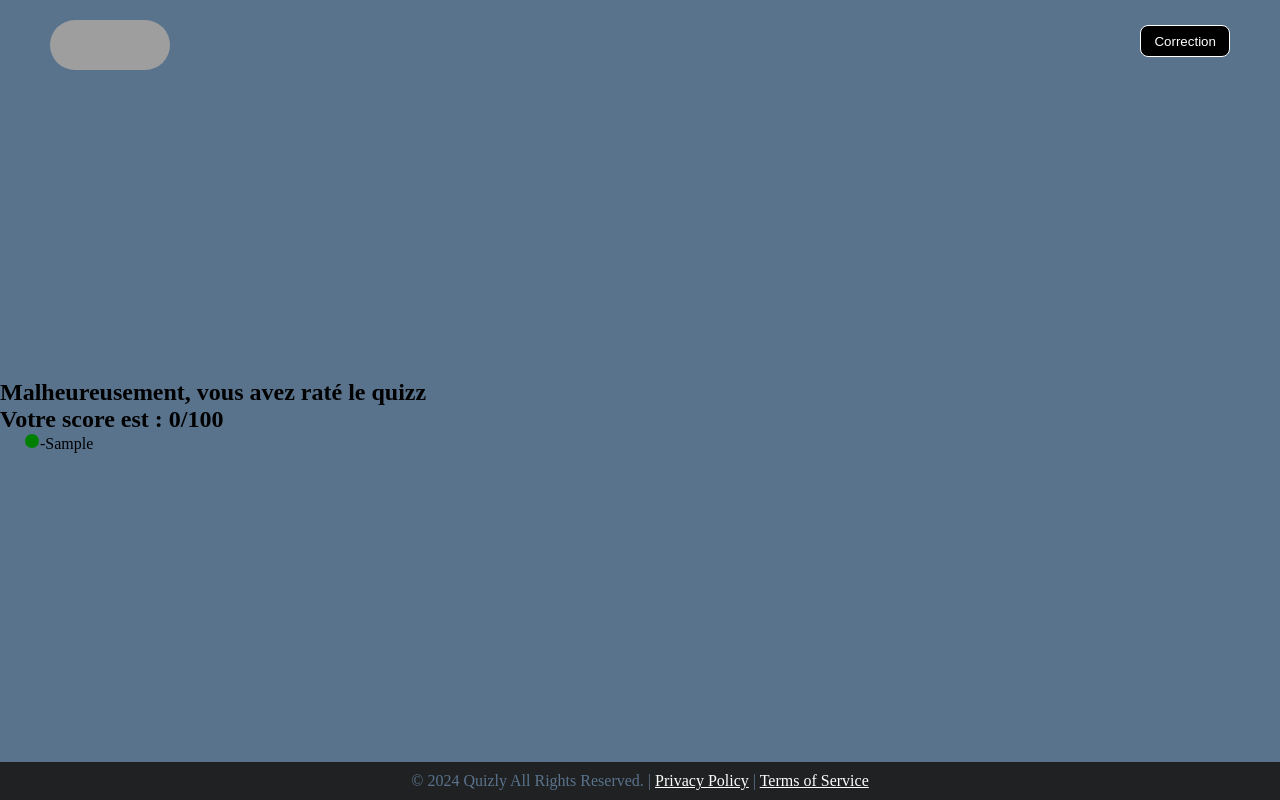
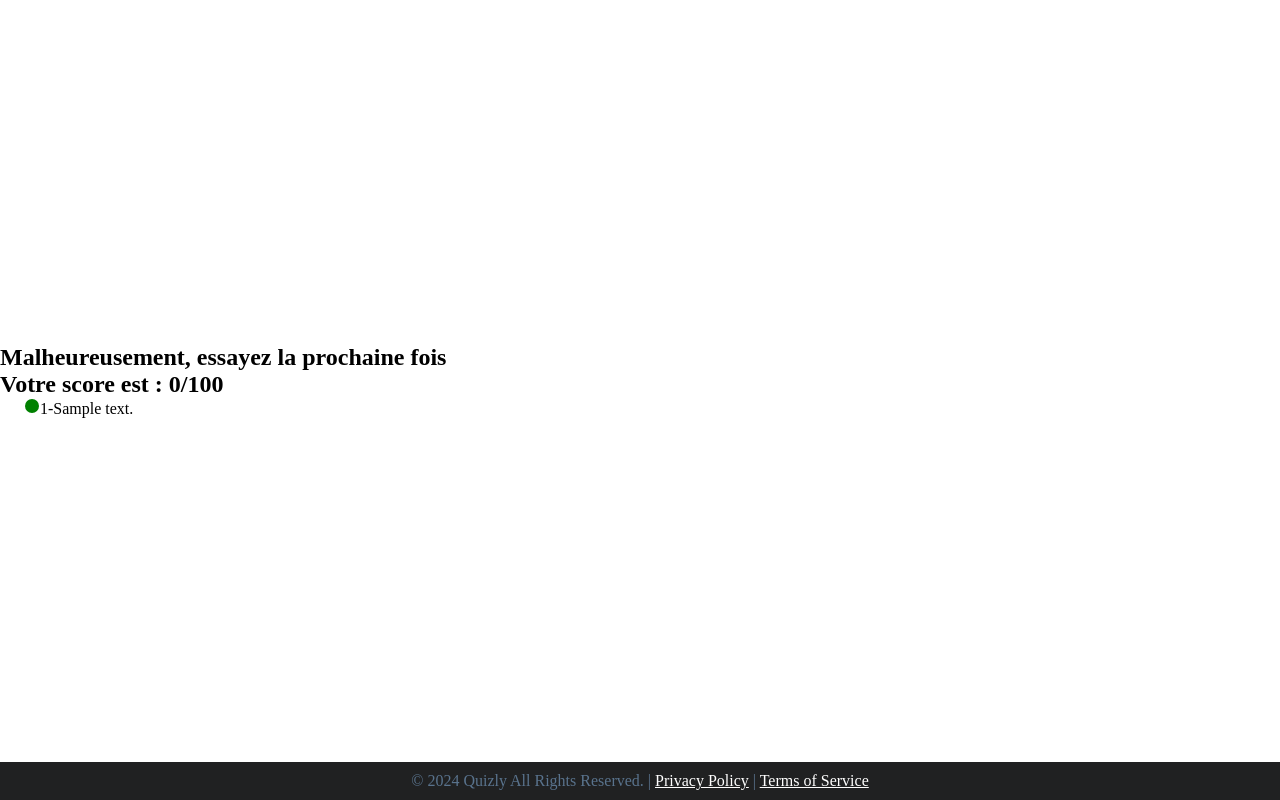
Before and after one commit to Maleknoura/AWS-Cloud, a PHP site: page /result.php in a window 1280 px wide. Run offline with PHP 8.4, Linux system fonts and the light colour scheme; tables that the repository leaves empty or names only in its code hold one stand-in row (values such as "Sample post"); data that the repository does not hold is empty; grey boxes are pictures that could not be loaded.

Commit message:
resultatdone

```diff
--- a/Contenu/style/style_result.css
+++ b/Contenu/style/style_result.css
@@ -6,23 +6,14 @@ body{
     display: flex;
     flex-direction: column;
     justify-content: space-between;
-    background-color: #59738D;
+    /* background-color: #59738D; */
     height: 100vh;
 }
 header{
     display: flex;
     justify-content: space-between;
 }
-header .logo {
-    background-image: url(./../images/logo.png);
-    width: 120px;
-    height: 50px;
-    background-size: cover;
-    background-position: center;
-    border-radius: 90px;
-    margin-left: 50px;
-    margin-top: 20px;
-}
+
 header button {
     width: 7vw;
     height: 2.5vw;
@@ -40,8 +31,7 @@ header button:hover {
 }
 .sec1{
     display: flex;
-    /* justify-content: center;
-    align-items: center; */
+
     flex-direction: column;
 }
 
--- a/Controleur/result_controleur.php
+++ b/Controleur/result_controleur.php
@@ -6,11 +6,11 @@ class ResultControleur{
     public $insertReponse;
     public $score;
 
-    public function insertReponseContoleur($idquestion,$idresultat) {
+    public function insertReponseContoleur($idquestion,$idreponse) {
 
         $resultModel = new Resultat();
         $resultModel->idquestion = $idquestion;
-        $resultModel->idresultat = $idresultat;
+        $resultModel->idreponse = $idreponse;
 
         $this->insertReponse = $resultModel->insertReponseUser();
     }
@@ -47,17 +47,17 @@ class ResultControleur{
 
         foreach ($tousLesStatuts as $statut) {
             echo '<div style="margin-left: 24px;">'; // Ajustez cette valeur selon vos besoins
-            $justifications = $objetResult->justification($statut['idQ']);
-            echo '<svg xmlns="http://www.w3.org/2000/svg" width="16" height="16" fill="' . ($statut['statut'] == 0 ? 'red' : 'green') . '" class="bi ' . ($statut['statut'] == 0 ? 'bi-x-circle' : 'bi-check-circle') . '" viewBox="0 0 16 16">';
+            $justifications = $objetResult->justification($statut['idquestion']);
+            echo '<svg xmlns="http://www.w3.org/2000/svg" width="16" height="16" fill="' . ($statut['reponsestatut'] == 0 ? 'red' : 'green') . '" class="bi ' . ($statut['reponsestatut'] == 0 ? 'bi-x-circle' : 'bi-check-circle') . '" viewBox="0 0 16 16">';
             echo '<path d="M8 15A7 7 0 1 1 8 1a7 7 0 0 1 0 14"/>';
-            if ($statut['statut'] == 0) {
+            if ($statut['reponsestatut'] == 0) {
                 echo '<path d="M4.646 4.646a.5.5 0 0 1 .708 0L8 7.293l2.646-2.647a.5.5 0 0 1 .708.708L8.707 8l2.647 2.646a.5.5 0 0 1-.708.708L8 8.707l-2.646 2.647a.5.5 0 0 1-.708-.708"/>';
             } else {
                 echo '<path d="M10.97 4.97a.235.235 0 0 0-.02.022L7.477 9.417 5.384 7.323a.75.75 0 0 0-1.06 1.06L6.97 11.03a.75.75 0 0 0 1.079-.02l3.992-4.99a.75.75 0 0 0-1.071-1.05"/>';
             }
-            echo '</svg>' . $statut['idQ']."-".$statut['reponse']."<br>";
+            echo '</svg>' . $statut['idquestion']."-".$statut['reponsecontent']."<br>";
 
-            if ($statut['statut'] == 0 && !empty($justifications)) {
+            if ($statut['reponsestatut'] == 0 && !empty($justifications)) {
                 echo "Correction: ";
                 foreach ($justifications as $justification) {
                     echo $justification['justification']."<br><br>";
--- a/Modele/result.modele.php
+++ b/Modele/result.modele.php
@@ -22,10 +22,10 @@ class Resultat{
         $this->db = new db();
         $pdo = $this->db->connect();
 
-        $query = "INSERT INTO resultat (idquestion,idresultat) values (?,?)";
+        $query = "INSERT INTO resultat (idquestion,idreponse) values (?,?)";
         $stmt = $pdo->prepare($query);
         $stmt->bindParam( 1 ,$this->idquestion);
-        $stmt->bindParam( 2 ,$this->idresultat);
+        $stmt->bindParam( 2 ,$this->idreponse);
 
         if($stmt->execute())
             return true;
@@ -36,9 +36,9 @@ class Resultat{
         $this->db = new db();
         $pdo = $this->db->connect();
 
-        $query = "SELECT COUNT(rs.idResultat) as total FROM resultat rs
+        $query = "SELECT COUNT(rs.idresultat) as total FROM resultat rs
                   JOIN reponses rp ON rp.idreponse = rs.idreponse
-                  WHERE rp.statut = 1";
+                  WHERE rp.reponsestatut = 1";
 
         $stmt = $pdo->prepare($query);
 
@@ -68,8 +68,8 @@ class Resultat{
         $this->db = new db();
         $pdo = $this->db->connect();
 
-        $query = "SELECT rp.statut  , q.idquestion , rp.reponse FROM reponses rp
-                    JOIN resultat rs ON rs.idresultat = rp.idresultat
+        $query = "SELECT rp.reponsestatut  , q.idquestion , rp.reponsecontent FROM reponses rp
+                    JOIN resultat rs ON rs.idreponse = rp.idreponse
                     JOIN questions q ON q.idquestion = rp.idquestion";
         $stmt = $pdo->prepare($query);
         $stmt->execute();
@@ -84,7 +84,7 @@ class Resultat{
 
         $this->idquestion = $idquestion;
         $query = "SELECT justification FROM reponses
-                WHERE statut = 1 AND idquestion = ?";
+                WHERE reponsestatut = 1 AND idquestion = ?";
 
         $stmt = $pdo->prepare($query);
         $stmt->bindParam(1, $this->idquestion, PDO::PARAM_INT);
--- a/Vue/result_vue.php
+++ b/Vue/result_vue.php
@@ -16,14 +16,14 @@ $objetResult->terminer();
 </head>
 <body>
     <header>
-        <div class="logo"></div>
-        <button id="toggleCorrectionBtn">Correction</button>
+        <!-- <div class="logo"></div> -->
+        <!-- <button id="toggleCorrectionBtn">Correction</button> -->
     </header>
     <section class="sec1">
         <?php if ($objetResult->scoreContoleur() >= 7) : ?>
-            <h2>Félicitation, vous avez réussi le quizz</h2>
+            <h2>Congratulations le Podium est a vous !</h2>
         <?php else : ?>
-            <h2>Malheureusement, vous avez raté le quizz</h2>
+            <h2>Malheureusement, essayez la prochaine fois </h2>
         <?php endif; ?>
         <h2>Votre score est : <?php echo $objetResult->scoreContoleur() * 10; ?>/100</h2>
         <?php $objetResult->Correction(); ?>
```
